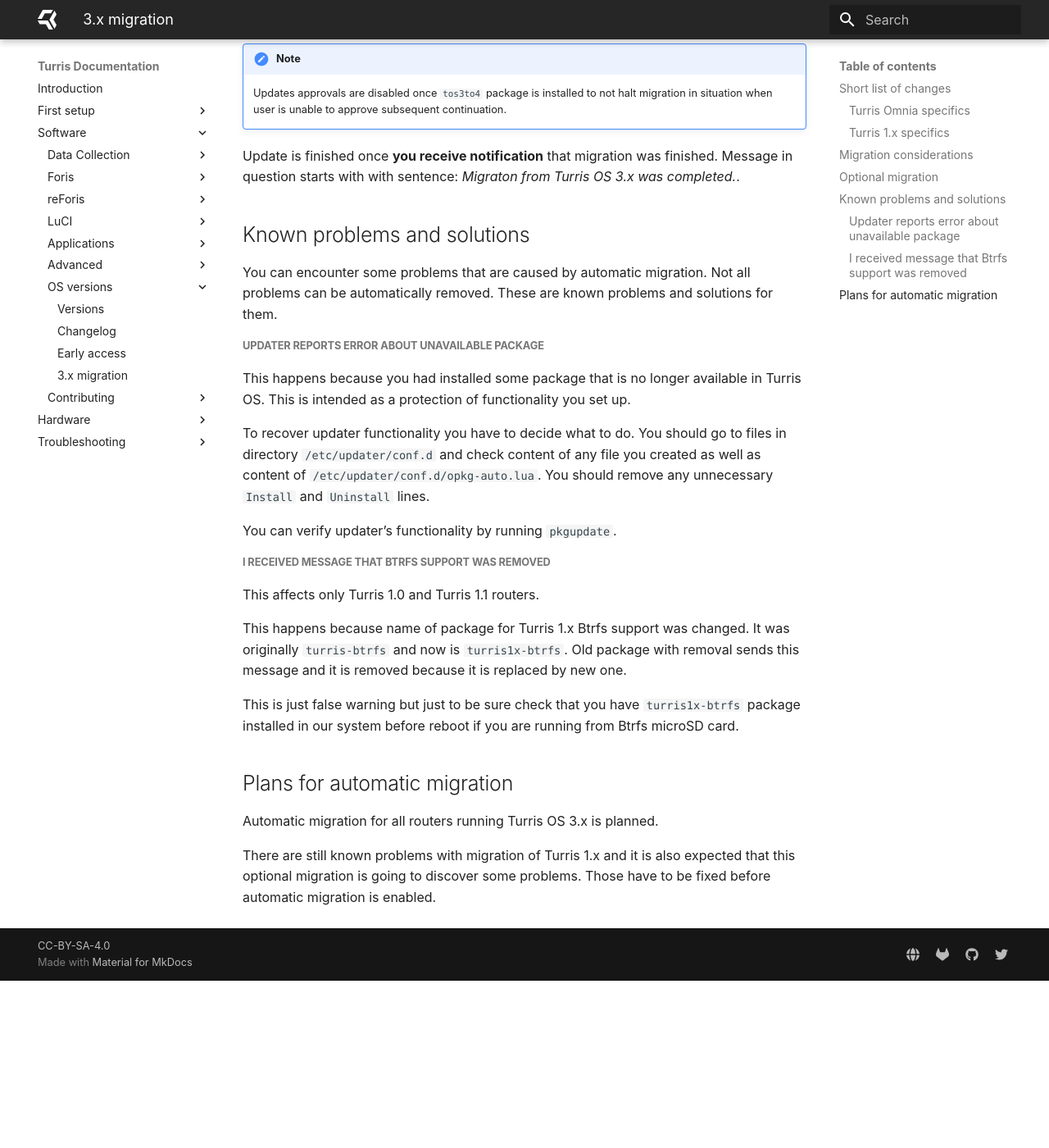
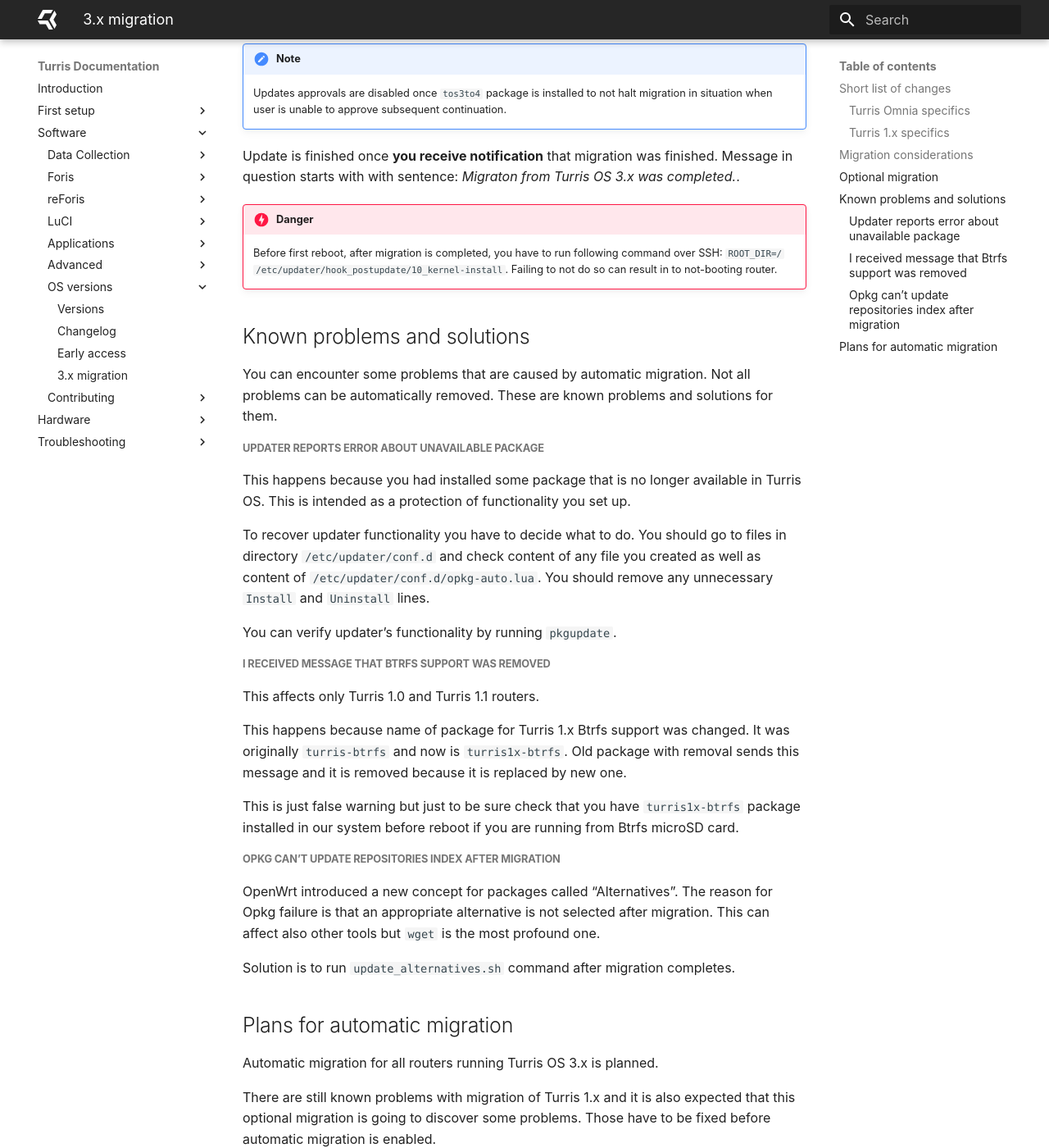
Before and after one commit to turris-cz/user-docs, an MkDocs documentation site: the page built from docs/geek/tos3_migration.md, in a window 1280 px wide and 1400 px high, scrolled down 3487 px. Shown: the whole window at 82% size. Built offline with MkDocs 1.6.1 and Material for MkDocs 9.7.7, drawn with Linux system fonts in a browser that asks for light colours; before the commit the page ends 4683 px from its top, so only the background shows below that.

Commit message:
geek/tos3-migration: add fixes for not executed post-install hooks
Updater is not running post-install hooks in appropriate environemnt.
That causes host of the post-install hooks to be skipped. These comments
cover known issues users can encounter because of this.

The version of updater included in Turris OS 5.2.0 should fix this so
with release of TOS 5.2.0 to HBS we can revert this.

```diff
--- a/docs/geek/tos3_migration.md
+++ b/docs/geek/tos3_migration.md
@@ -119,6 +119,11 @@
 Message in question starts with with sentence: _Migraton from Turris OS 3.x was
 completed._.
 
+!!! danger
+    Before first reboot, after migration is completed, you have to run following
+    command over SSH: `ROOT_DIR=/ /etc/updater/hook_postupdate/10_kernel-install`.
+    Failing to not do so can result in to not-booting router.
+
 ## Known problems and solutions
 You can encounter some problems that are caused by automatic migration.  Not all
 problems can be automatically removed. These are known problems and solutions for
@@ -146,6 +151,13 @@
 `turris1x-btrfs` package installed in our system before reboot if you are running
 from Btrfs microSD card.
 
+##### Opkg can't update repositories index after migration
+OpenWrt introduced a new concept for packages called "Alternatives".  The reason
+for Opkg failure is that an appropriate alternative is not selected after
+migration. This can affect also other tools but `wget` is the most profound one.
+
+Solution is to run `update_alternatives.sh` command after migration completes.
+
 
 ## Plans for automatic migration
 Automatic migration for all routers running Turris OS 3.x is planned.
```
